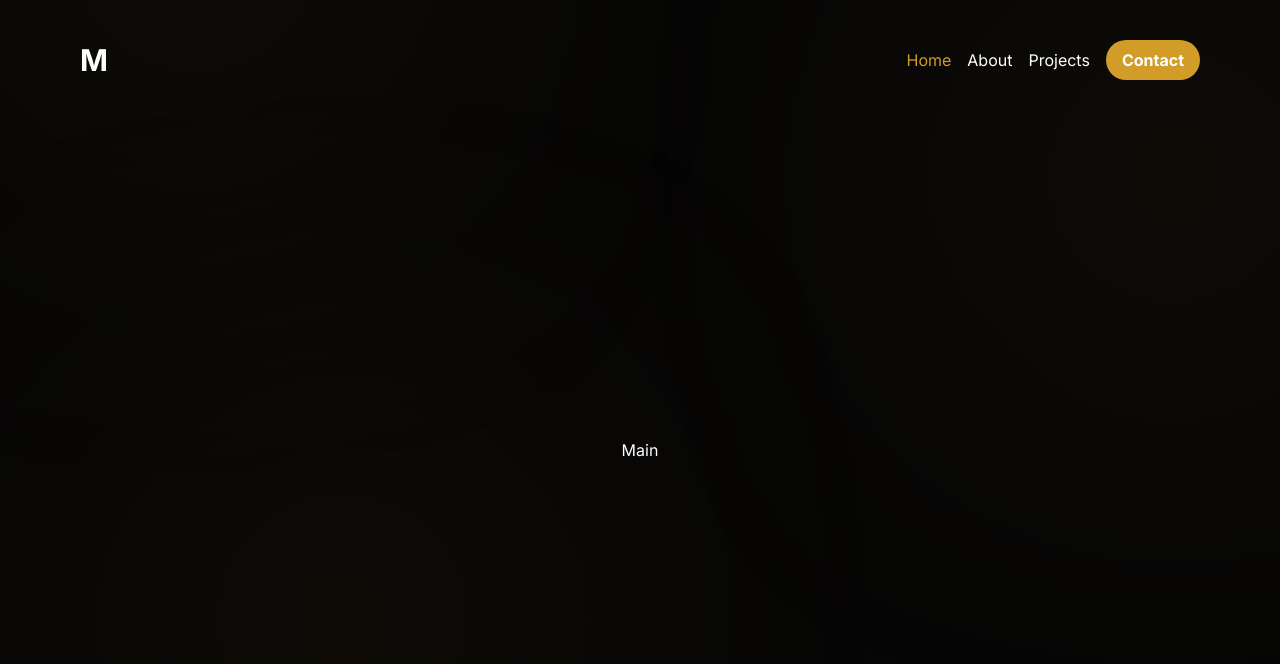
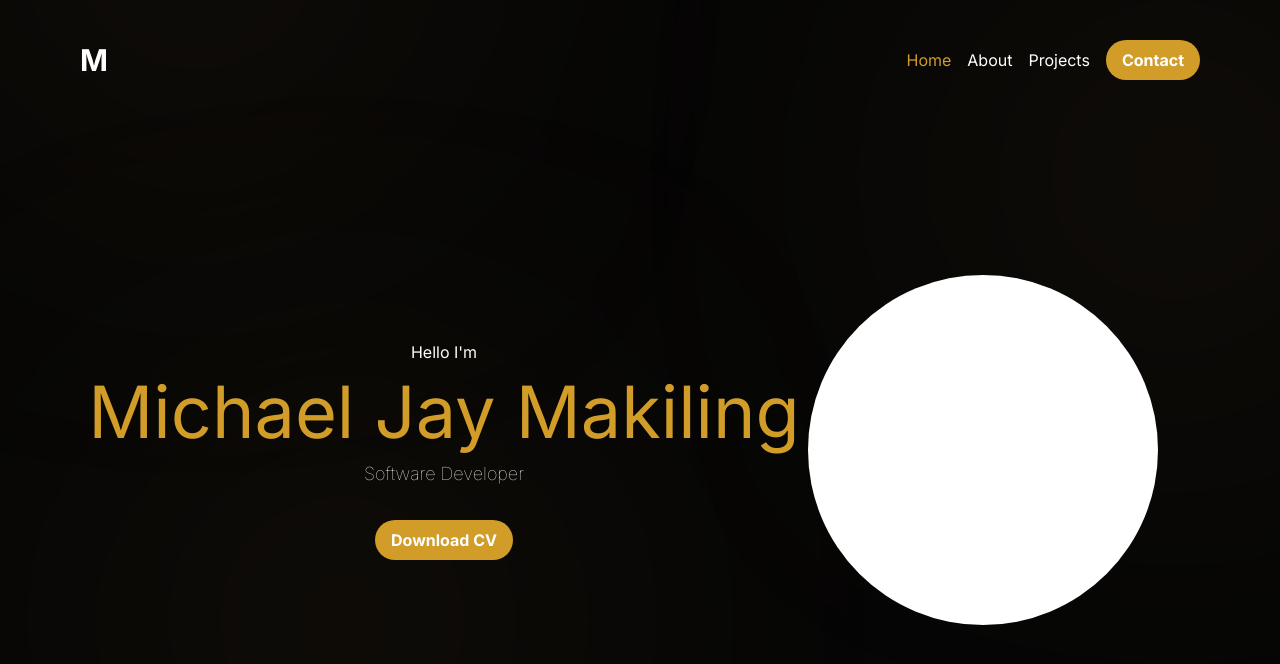
Before and after one commit to iammtmakiling/portfolio, a Next.js app: page / in a window 1280 px wide. Shown: the top 664 px of the page. Built offline with nearby package versions, Linux system fonts and the light colour scheme.

Commit message:
ui: temporary main ui

```diff
--- a/src/app/components/templates/Main/Main.tsx
+++ b/src/app/components/templates/Main/Main.tsx
@@ -1,10 +1,30 @@
+'use client'
+
 import React from 'react';
 import './main.scss';
+import Image from 'next/image'
 
 const Main = () => {
   return (
-    <div className="flex justify-center items-center w-screen h-full">
-      <p className="text-white">Main</p>
+    <div className="flex flex-row justify-center items-center w-full h-full lg:gap-5 xl:gap-0 pl-20 pr-20">
+      <div className='flex w-full lg:w-[70%] xl:w-[65%] flex-col gap-3 w-full justify-center items-center text-white text-center h-full'>
+        <p className='text-base font-base'>Hello I&#39;m</p>
+        <p className='text-3xl sm:text-5xl md:text-6xl xl:text-7xl text-color'>Michael Jay Makiling</p>
+        <p className='text-lg font-thin'>Software Developer</p>
+        <button className={`button-color font-bold text-white px-4 py-2 rounded-full focus:outline-none glow-button mt-5`}
+
+        >Download CV</button>
+      </div>
+      <div className='lg:flex lg:[30%] xl:w-[35%] justify-start items-center  text-center h-full hidden'>
+        <div className='w-[350px] h-[350px] rounded-full bg-white overflow-hidden relative'></div>
+          {/* <Image
+              src="/assets/self.png"
+              alt="portrait"
+              // sizes='100vw'
+              width={350}
+              height={350}
+            /> */}
+        </div>
     </div>
   );
 };
```
Also changed, not shown: public/assets/self.png (added).
